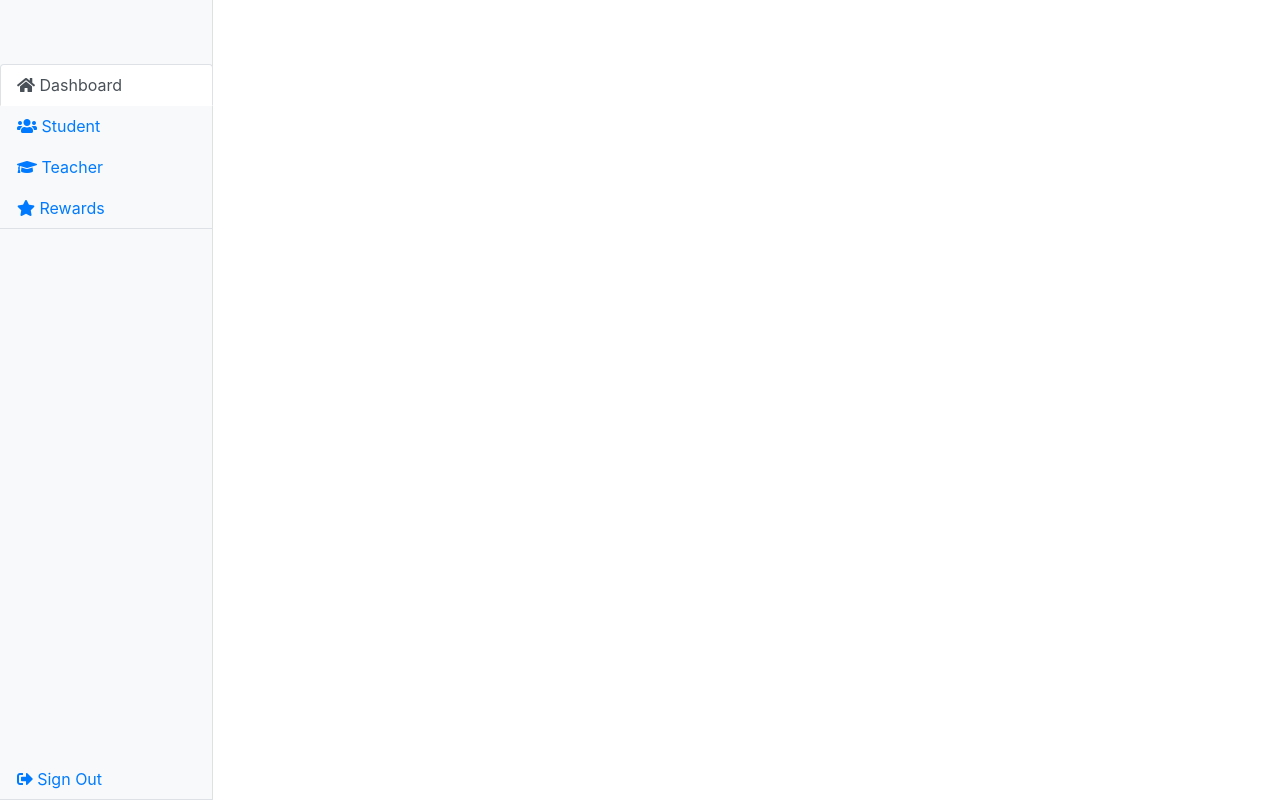
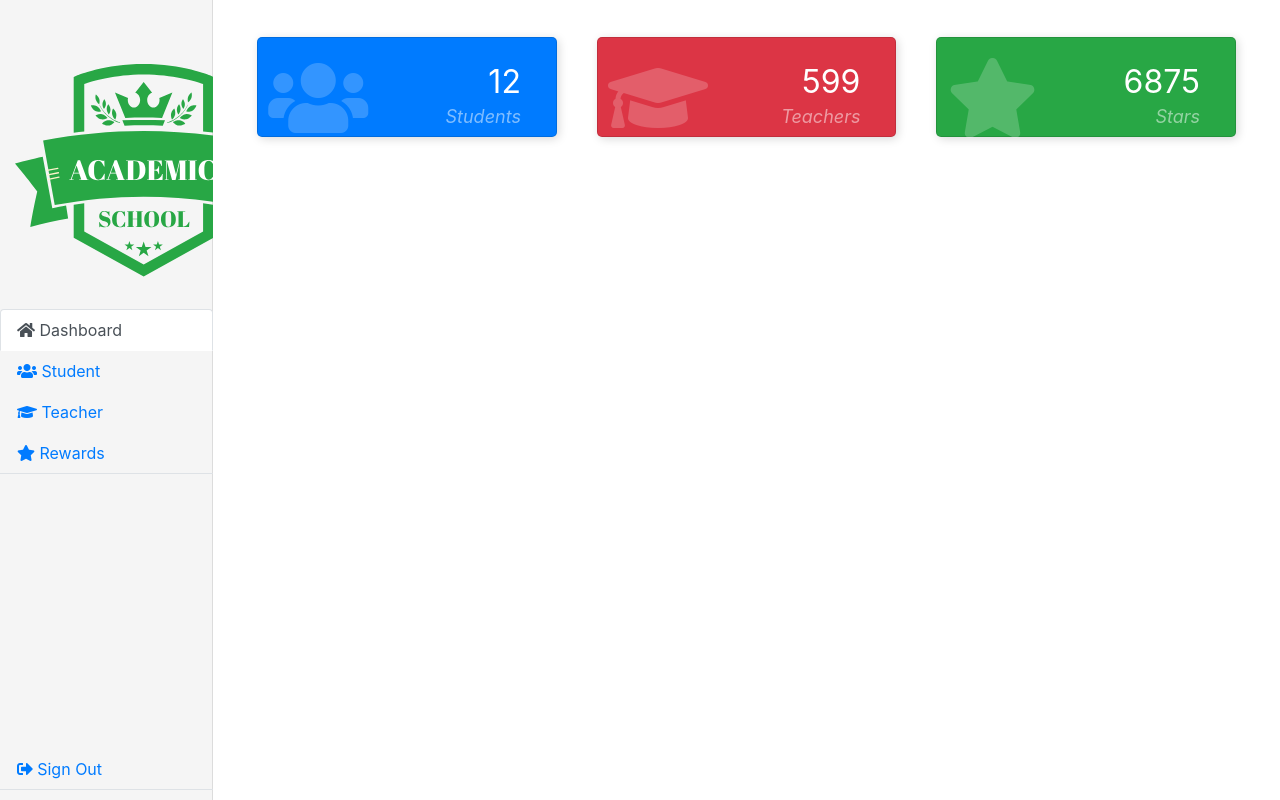
Before and after one commit to neeraj9194/school-app, a Django app: page / in a window 1280 px wide. Run offline with Django 3.2, Linux system fonts and the light colour scheme; the visitor is signed in with stand-in values (Sample User, id 1); some libraries are stand-ins or nearby versions.

Commit message:
- Added dashboard HTML/CSS. - Added school logo in sidebar and login.

```diff
--- /dev/null
+++ b/school/static/school/dashboard.css
@@ -0,0 +1,38 @@
+.card-counter{
+    box-shadow: 2px 2px 10px #DADADA;
+    margin: 5px;
+    padding: 20px 10px;
+    background-color: #fff;
+    height: 100px;
+    border-radius: 5px;
+    transition: .3s linear all;
+}
+
+.card-counter:hover{
+    box-shadow: 4px 4px 20px #DADADA;
+    transition: .3s linear all;
+}
+
+.card-counter i{
+    font-size: 5em;
+    opacity: 0.2;
+}
+
+.card-counter .count-numbers{
+    position: absolute;
+    right: 35px;
+    top: 20px;
+    font-size: 32px;
+    display: block;
+}
+
+.card-counter .count-name{
+    position: absolute;
+    right: 35px;
+    top: 65px;
+    font-style: italic;
+    text-transform: capitalize;
+    opacity: 0.5;
+    display: block;
+    font-size: 18px;
+}
--- a/school/static/school/sidebar.css
+++ b/school/static/school/sidebar.css
@@ -10,6 +10,7 @@
   z-index: 100; /* Behind the navbar */
   padding: 48px 0 0; /* Height of navbar */
   box-shadow: inset -1px 0 0 rgba(0, 0, 0, .1);
+  background-color: #f5f5f5;
 }
 
 .sidebar-sticky {
@@ -19,6 +20,10 @@
   padding-top: .5rem;
   overflow-x: hidden;
   overflow-y: auto; /* Scrollable contents if viewport is shorter than content. */
+}
+
+.sidebar-sticky ul {
+  margin-top: 2rem;
 }
 
 @supports ((position: -webkit-sticky) or (position: sticky)) {
@@ -31,6 +36,6 @@
 .sidebar-bottom {
   position: absolute;
   display: inline-block;
-  bottom: 0;
+  bottom: 10px;
   width: 100%;
 }
--- a/school/templates/registration/login.html
+++ b/school/templates/registration/login.html
@@ -38,7 +38,7 @@
 <div class="container">
   <form class="form-signin" method="post">
     {% csrf_token %}
-    <img class="mb-4" src="{% static 'school/education.svg' %}" alt="" width="72" height="72">
+    <img class="mb-4" src="{% static 'school/school-logo.svg' %}" alt="">
     <h1 class="h3 mb-3 font-weight-normal">Please sign in</h1>
     <label for="id_username" class="sr-only">Username</label>
     <input type="text" id="id_username" class="form-control" placeholder="Username"
--- a/school/templates/school/base.html
+++ b/school/templates/school/base.html
@@ -11,14 +11,18 @@
   <link rel="stylesheet" href="https://use.fontawesome.com/releases/v5.7.0/css/all.css" integrity="sha384-lZN37f5QGtY3VHgisS14W3ExzMWZxybE1SJSEsQp9S+oqd12jhcu+A56Ebc1zFSJ" crossorigin="anonymous">
   <link rel="stylesheet" type="text/css" href="{% static 'school/style.css' %}">
   <link rel="stylesheet" type="text/css" href="{% static 'school/sidebar.css' %}">
+  <link rel="stylesheet" type="text/css" href="{% static 'school/dashboard.css' %}">
   <link rel="shortcut icon" type="image/png" href="{% static 'school/favicon.ico' %}"/>
   <title>SCHOOL APP</title>
 </head>
 <body>
 <div class="container-fluid">
   <div class="row">
-    <nav id="sidebarMenu" class="col-md-3 col-lg-2 d-md-block bg-light sidebar collapse">
+    <nav id="sidebarMenu" class="col-md-3 col-lg-2 d-md-block sidebar collapse">
       <div class="sidebar-sticky pt-3">
+        <div class="container">
+          <img src="{% static 'school/school-logo.svg' %}">
+        </div>
         <ul class="nav flex-column nav-tabs">
           <li class="nav-item">
             <a id="dashboard-tab" class="nav-link" href="/">
@@ -105,6 +109,24 @@
         });
 
     });
+    /*
+    * Get Cookie give the name https://www.w3schools.com/js/js_cookies.asp
+    * */
+    function getCookie(cname) {
+        let name = cname + "=";
+        let decodedCookie = decodeURIComponent(document.cookie);
+        let ca = decodedCookie.split(';');
+        for(let i = 0; i <ca.length; i++) {
+            let c = ca[i];
+            while (c.charAt(0) == ' ') {
+                c = c.substring(1);
+            }
+            if (c.indexOf(name) == 0) {
+                return c.substring(name.length, c.length);
+            }
+        }
+        return "";
+    }
 </script>
 {% block end-script-block %}{% endblock %}
 </body>
--- /dev/null
+++ b/school/templates/school/dashboard.html
@@ -0,0 +1,46 @@
+{% extends "school/base.html" %}
+
+{% block list-block %}
+  <div class="container">
+    <div class="row">
+      <div class="col-md-4">
+        <div class="card bg-primary card-counter text-white">
+          <i class="fa fa-users"></i>
+          <span class="count-numbers">12</span>
+          <span class="count-name">Students</span>
+        </div>
+      </div>
+
+      <div class="col-md-4">
+        <div class="card bg-danger card-counter text-white">
+          <i class="fa fa-graduation-cap"></i>
+          <span class="count-numbers">599</span>
+          <span class="count-name">Teachers</span>
+        </div>
+      </div>
+
+      <div class="col-md-4">
+        <div class="card bg-success card-counter text-white">
+          <i class="fa fa-star"></i>
+          <span class="count-numbers">6875</span>
+          <span class="count-name">Stars</span>
+        </div>
+      </div>
+    </div>
+  </div>
+{% endblock %}
+
+{% block end-script-block %}
+  <script>
+      /*
+      * Call Stats API to load data into cards..
+      * */
+      $(document).ready(function (el){
+          let baseUrl = window.location.origin;
+          let url = baseUrl + "/dashboard/stats/";
+          $.post(url, {}, function (data, status){
+              location.reload();
+          });
+      });
+  </script>
+{% endblock %}
--- a/school/urls.py
+++ b/school/urls.py
@@ -19,7 +19,7 @@ from django.urls import path, include
 from django.views.generic import TemplateView
 
 urlpatterns = [
-    path('', login_required(TemplateView.as_view(template_name="school/base.html"))),
+    path('', login_required(TemplateView.as_view(template_name="school/dashboard.html"))),
     path('admin/', admin.site.urls),
     path('student/', include('student.urls')),
     path('teacher/', include('teacher.urls')),
```
Also changed, not shown: teacher/templates/rewards.html (+0 -19 lines), school/static/school/school-logo.svg (added).
